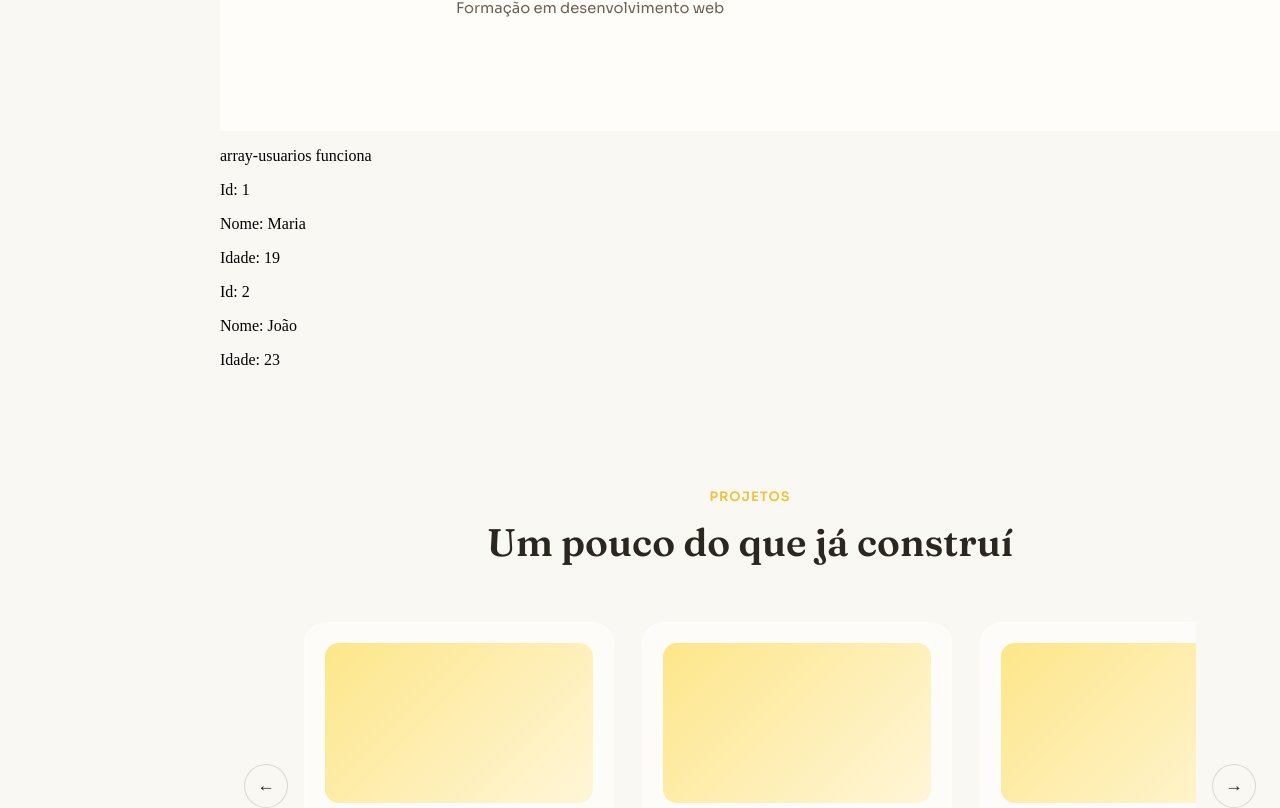
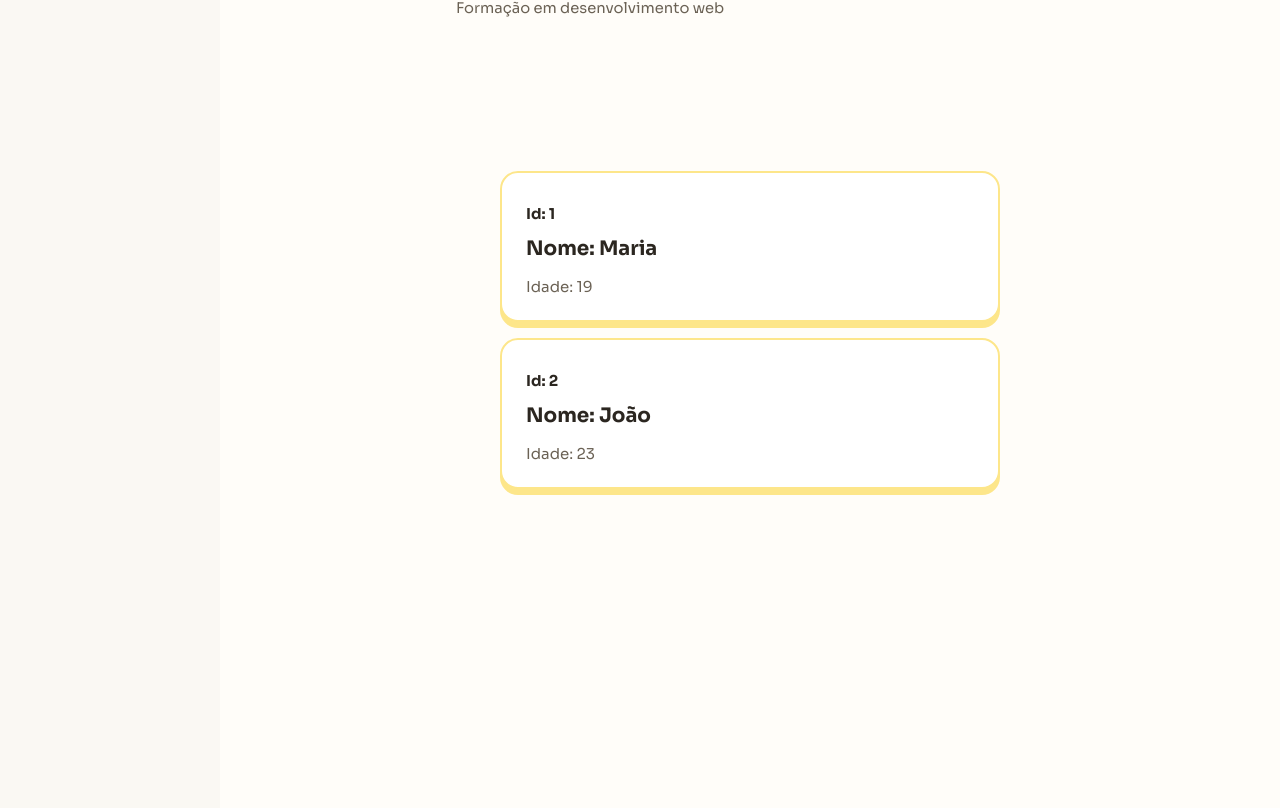
Before and after one commit to beatrizhf/angular2.0, an Angular app in the folder site-angular/: page / in a window 1280 px wide. Shown: the part 1312-2120 px from the top of the page. Built offline with nearby package versions, Linux system fonts and the light colour scheme.

Commit message:
adiciona exercício

```diff
--- /dev/null
+++ b/site-angular/src/app/features/exercicio/array-usuarios/array-usuarios-services.ts
@@ -0,0 +1,21 @@
+import { Service, signal } from '@angular/core';
+import { Usuario } from './usuario';
+
+@Service()
+export class ArrayUsuariosServices {
+
+readonly usuarios = signal<Usuario[]>([
+{
+  id: 1,
+  nome: 'Maria',
+  idade: 19
+  },
+
+  {
+    id: 2,
+    nome: 'João',
+    idade: 23
+  }
+])
+
+}
--- a/site-angular/src/app/features/exercicio/array-usuarios/array-usuarios.css
+++ b/site-angular/src/app/features/exercicio/array-usuarios/array-usuarios.css
@@ -0,0 +1,80 @@
+:host {
+  --creme: #fffdf9;
+  --amarelo: #fde68a;
+  --amarelo-forte: #f0c33e;
+  --tinta: #2b2620;
+  --tinta-suave: #6b6255;
+
+  display: block;
+  min-height: 100vh;
+  padding: 40px 20px;
+  box-sizing: border-box;
+  font-family: "Sora", sans-serif;
+  background: var(--creme);
+}
+
+/* Container implícito da lista */
+.usuario-card {
+  width: min(100%, 500px);
+  margin: 0 auto 16px;
+
+  padding: 22px 24px;
+
+  box-sizing: border-box;
+
+  background: #ffffff;
+  border: 2px solid var(--amarelo);
+  border-radius: 18px;
+
+  box-shadow: 0 6px 0 var(--amarelo);
+
+  transition:
+    transform 0.2s ease,
+    box-shadow 0.2s ease,
+    border-color 0.2s ease;
+}
+
+.usuario-card:hover {
+  transform: translateY(-3px);
+  border-color: var(--amarelo-forte);
+  box-shadow: 0 9px 0 var(--amarelo-forte);
+}
+
+.usuario-card p {
+  margin: 8px 0;
+  color: var(--tinta-suave);
+  font-size: 15px;
+  line-height: 1.5;
+}
+
+.usuario-card p:first-child {
+  color: var(--tinta);
+  font-weight: 700;
+}
+
+.usuario-card p:nth-child(2) {
+  color: var(--tinta);
+  font-size: 20px;
+  font-weight: 700;
+  margin-bottom: 12px;
+}
+
+.usuario-card p:nth-child(3) {
+  margin-bottom: 0;
+}
+
+/* Mobile */
+@media (max-width: 600px) {
+  :host {
+    padding: 24px 16px;
+  }
+
+  .usuario-card {
+    padding: 18px 20px;
+    border-radius: 15px;
+  }
+
+  .usuario-card p:nth-child(2) {
+    font-size: 18px;
+  }
+}
--- a/site-angular/src/app/features/exercicio/array-usuarios/array-usuarios.html
+++ b/site-angular/src/app/features/exercicio/array-usuarios/array-usuarios.html
@@ -1,6 +1,5 @@
-<p>array-usuarios funciona</p>
 
-@for (usuario of usuarios(); track usuario.id) {
+@for (usuario of arrayUsuariosService.usuarios(); track usuario.id) {
   <div class="usuario-card">
     <p>Id: {{ usuario.id }}</p>
     <p>Nome: {{ usuario.nome }}</p>
--- a/site-angular/src/app/features/exercicio/array-usuarios/array-usuarios.ts
+++ b/site-angular/src/app/features/exercicio/array-usuarios/array-usuarios.ts
@@ -1,5 +1,6 @@
-import { Component, signal } from '@angular/core';
+import { Component, inject, signal } from '@angular/core';
 import { Usuario } from './usuario';
+import { ArrayUsuariosServices } from './array-usuarios-services';
 
 @Component({
   selector: 'app-array-usuarios',
@@ -9,17 +10,6 @@ import { Usuario } from './usuario';
 })
 export class ArrayUsuarios {
 
-  protected usuarios = signal<Usuario[]>([
-{
-  id: 1,
-  nome: 'Maria',
-  idade: 19
-  },
+  protected readonly arrayUsuariosService = inject(ArrayUsuariosServices);
 
-  {
-    id: 2,
-    nome: 'João',
-    idade: 23
-  }
-])
 }
--- a/site-angular/src/app/features/exercicio/lista/lista-service.ts
+++ b/site-angular/src/app/features/exercicio/lista/lista-service.ts
@@ -4,9 +4,11 @@ import { Itens } from '../../itens';
 @Service()
 export class ListaService {
 
-    protected listaModel = signal<Itens[]>([]);
+    readonly listaModel = signal<Itens[]>([]);
 
     cadastrarItem(item: Itens) {
         this.listaModel.update((valor: Itens[]) => [...valor, item]);
     }
+
+
 }
--- a/site-angular/src/app/features/exercicio/lista/lista.css
+++ b/site-angular/src/app/features/exercicio/lista/lista.css
@@ -0,0 +1,117 @@
+:host {
+  --creme: #fffdf9;
+  --amarelo: #fde68a;
+  --amarelo-forte: #f0c33e;
+  --tinta: #2b2620;
+  --tinta-suave: #6b6255;
+
+  display: block;
+  min-height: 100vh;
+  padding: 40px 20px;
+  box-sizing: border-box;
+  font-family: "Sora", sans-serif;
+  background: var(--creme);
+  color: var(--tinta);
+}
+
+h1 {
+  max-width: 700px;
+  margin: 0 auto 32px;
+  font-size: 2.4rem;
+  text-align: center;
+}
+
+form,
+.listaItensCompra {
+  width: min(100%, 700px);
+  margin: 0 auto;
+  box-sizing: border-box;
+  border: 1px solid var(--amarelo-forte);
+  border-radius: 18px;
+  background: #fff;
+  box-shadow: 0 8px 20px rgb(43 38 32 / 10%);
+}
+
+form {
+  display: flex;
+  align-items: end;
+  gap: 14px;
+  padding: 22px;
+}
+
+label {
+  display: block;
+  flex: 1;
+  color: var(--tinta-suave);
+  font-size: 0.9rem;
+  font-weight: 600;
+}
+
+input {
+  display: block;
+  width: 100%;
+  margin-top: 8px;
+  padding: 13px 14px;
+  box-sizing: border-box;
+  border: 1px solid #d8cdbd;
+  border-radius: 10px;
+  outline: none;
+  color: var(--tinta);
+  font: inherit;
+}
+
+input:focus {
+  border-color: var(--amarelo-forte);
+  box-shadow: 0 0 0 3px rgb(253 230 138 / 45%);
+}
+
+button {
+  padding: 13px 20px;
+  border: 0;
+  border-radius: 10px;
+  background: var(--amarelo-forte);
+  color: var(--tinta);
+  cursor: pointer;
+  font: inherit;
+  font-weight: 700;
+  transition: transform 0.2s, background 0.2s;
+}
+
+button:hover {
+  background: var(--amarelo);
+  transform: translateY(-2px);
+}
+
+.listaItensCompra {
+  margin-top: 28px;
+  padding: 24px;
+}
+
+h2 {
+  margin: 0 0 18px;
+  font-size: 1.4rem;
+}
+
+p {
+  margin: 10px 0;
+  padding: 13px 16px;
+  border-left: 5px solid var(--amarelo-forte);
+  border-radius: 8px;
+  background: #fff9df;
+  color: var(--tinta-suave);
+}
+
+@media (max-width: 600px) {
+  form {
+    align-items: stretch;
+    flex-direction: column;
+  }
+
+  button {
+    width: 100%;
+  }
+
+  h1 {
+    font-size: 2rem;
+  }
+}
--- a/site-angular/src/app/features/exercicio/lista/lista.ts
+++ b/site-angular/src/app/features/exercicio/lista/lista.ts
@@ -2,6 +2,7 @@ import { Component, inject, signal } from '@angular/core';
 import { Itens } from '../../itens';
 import { form, FormField } from '@angular/forms/signals';
 import { NotasService } from '../notas/notas-service';
+import { ListaService } from './lista-service';
 
 @Component({
   selector: 'app-lista',
@@ -26,15 +27,15 @@ export class Lista {
     return;
   }
 
-  this.item.update((itens) => [
-    ...itens,
-    { item: novoItem },
+  this.item.update((itens) => [...itens, { item: novoItem },
   ]);
 
   this.itensModel.set({ item: '' });
 }
 
-  protected readonly notasService = inject(NotasService);
+  protected listaForm = form(this.itensModel, (s) => {})
 
-  protected listaForm = form(this.itensModel, (s) => {})
+  protected readonly listaService = inject(ListaService);
+
+
 }
--- /dev/null
+++ b/site-angular/src/app/features/exercicio/login/login-interface.ts
@@ -0,0 +1,7 @@
+export interface LoginInterface {
+  nome: string;
+  email: string;
+  senha: string;
+  confirma: string;
+  nascimento: string;
+}
--- /dev/null
+++ b/site-angular/src/app/features/exercicio/login/login-service.ts
@@ -0,0 +1,10 @@
+import { Service } from '@angular/core';
+import { LoginInterface } from './login-interface';
+
+@Service()
+export class LoginService {
+    autenticarUsuario(credenciais: LoginInterface){
+        return credenciais.email === 'bia@gmail.com'
+            && credenciais.senha === '123'
+    }
+}
--- a/site-angular/src/app/features/exercicio/login/login.ts
+++ b/site-angular/src/app/features/exercicio/login/login.ts
@@ -1,14 +1,8 @@
-import { Component, signal } from '@angular/core';
+import { Component, inject, signal } from '@angular/core';
 import { email, form, FormField, required } from '@angular/forms/signals';
-import { Data } from '@angular/router';
+import { LoginService } from './login-service';
+import { LoginInterface } from './login-interface';
 
-interface loginInterface {
-  nome: string;
-  email: string;
-  senha: string;
-  confirma: string;
-  nascimento: string;
-}
 
 @Component({
   selector: 'app-login',
@@ -19,13 +13,14 @@ interface loginInterface {
 
 export class Login {
 
-protected loginModel = signal<loginInterface>({
-  nome: '',
-  email: '',
-  senha: '',
-  confirma: '',
-  nascimento: '',
+  protected readonly loginService = inject(LoginService)
 
+  protected loginModel = signal<LoginInterface>({
+    nome: '',
+    email: '',
+    senha: '',
+    confirma: '',
+    nascimento: '',
 });
 
 protected loginForm = form(this.loginModel, (s) => {
@@ -41,7 +36,8 @@ protected efetuarLogin(event: SubmitEvent) {
 
   const login = this.loginModel();
 
-  if(login.email === 'bia@gmail.com' && login.senha === '123') {
-    this.estaLogado.set(true);
-  }
+  this.loginService.autenticarUsuario(login);
+
+  this.loginForm().reset();
+
 }}
```
Also changed, not shown: 2 other files (tests, documents, lock files or other folders).
